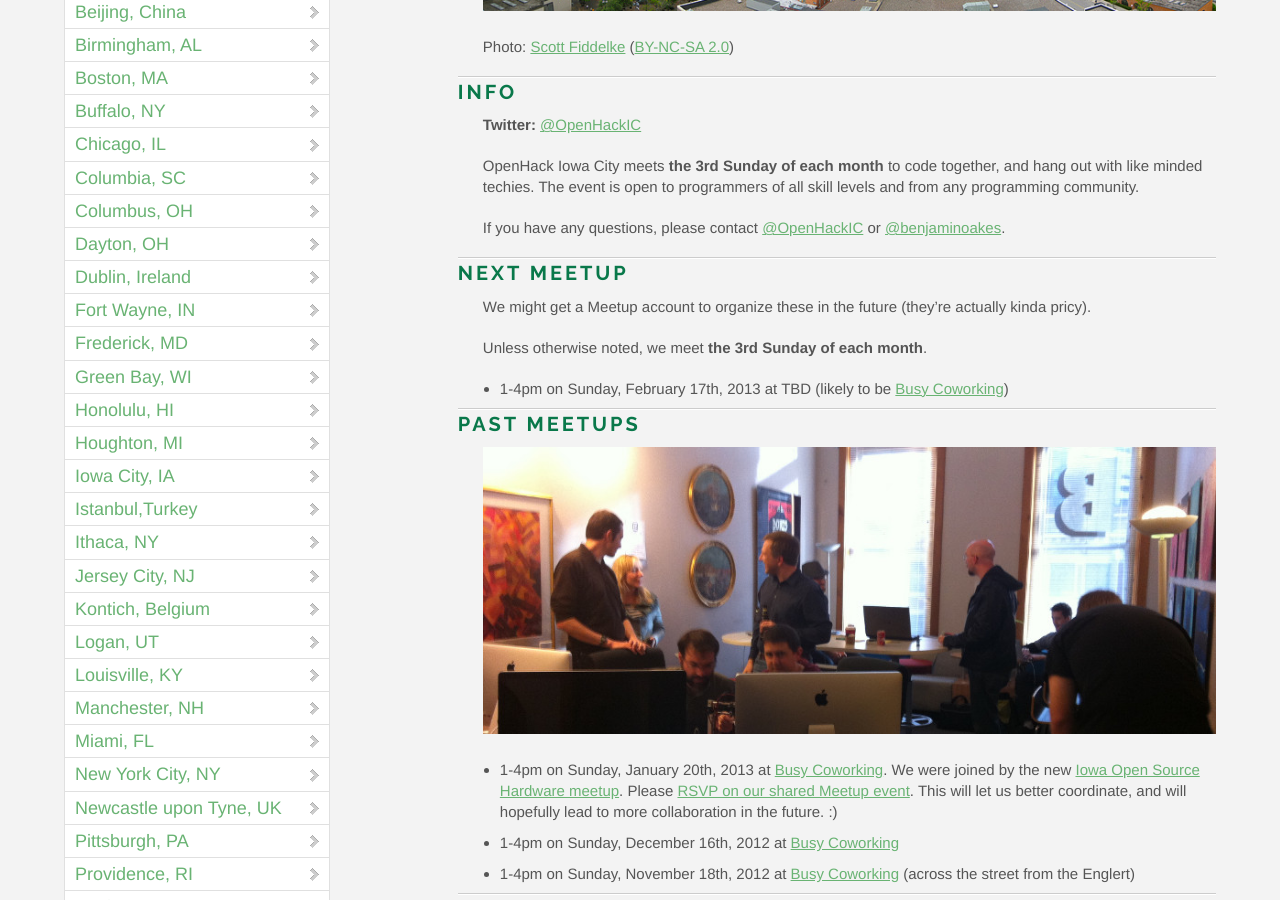
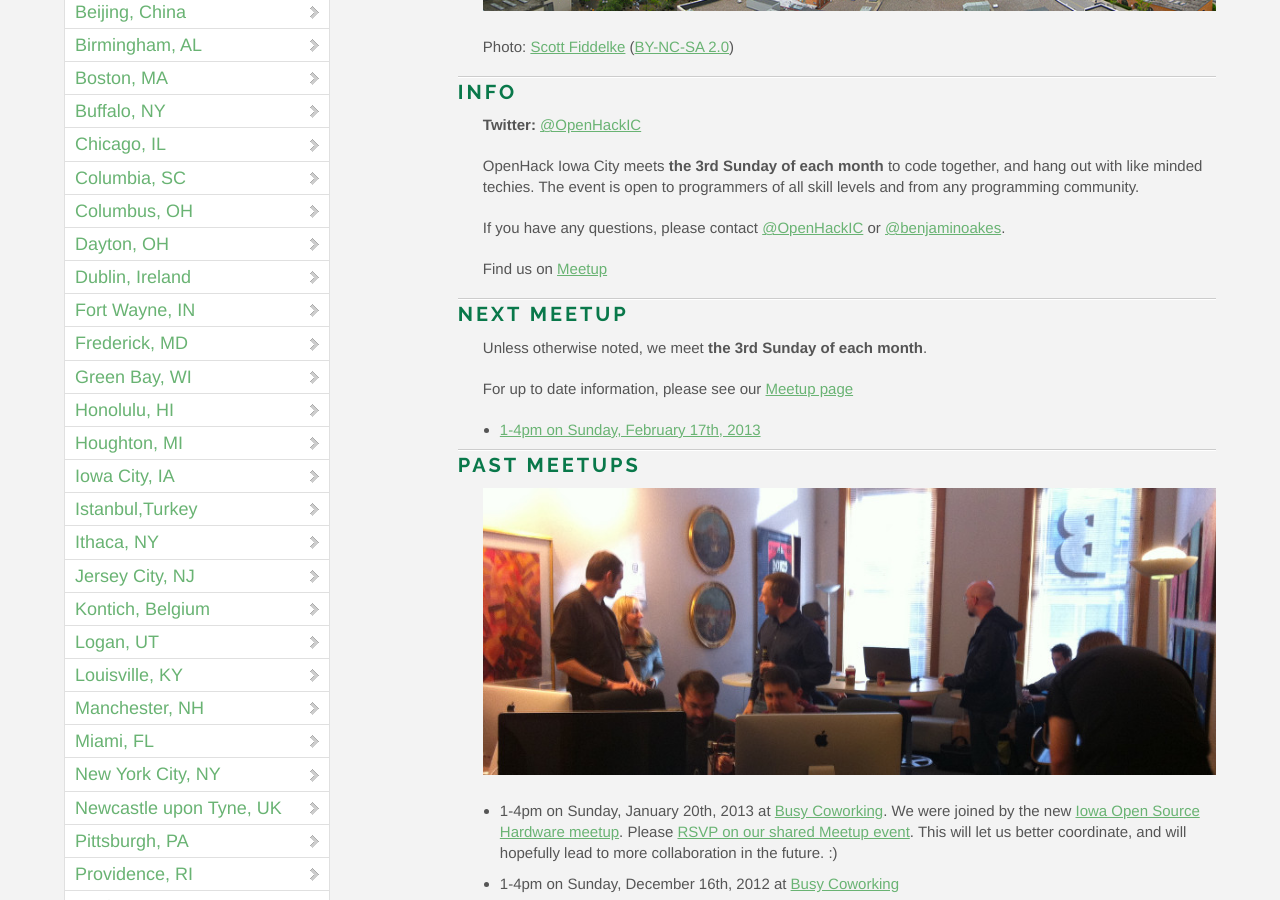
Before and after one commit to OpenHack/openhack.github.com, a Jekyll site: the page built from iowa_city/index.markdown, in a window 1280 px wide and 900 px high, scrolled down 353 px. Built offline with Jekyll 4.4.1, drawn with Linux system fonts in a browser that asks for light colours; nearby versions of some CDN libraries; Markdown is read by kramdown in place of the engine named in the settings; comment, search, counter and statistics services are not loaded.

Commit message:
Add Meetup links

```diff
--- a/iowa_city/index.markdown
+++ b/iowa_city/index.markdown
@@ -17,13 +17,15 @@ OpenHack Iowa City meets **the 3rd Sunday of each month** to code together, and
 
 If you have any questions, please contact [@OpenHackIC](http://twitter.com/OpenHackIC) or [@benjaminoakes](http://twitter.com/benjaminoakes).
 
+Find us on [Meetup](http://www.meetup.com/Iowa-Open-Source-Hardware-meetup/)
+
 ### Next meetup
-
-We might get a Meetup account to organize these in the future (they're actually kinda pricy).
 
 Unless otherwise noted, we meet **the 3rd Sunday of each month**.
 
-* 1-4pm on Sunday, February 17th, 2013 at TBD (likely to be [Busy Coworking](http://busycoworking.com/))
+For up to date information, please see our [Meetup page](http://www.meetup.com/Iowa-Open-Source-Hardware-meetup/)
+
+* [1-4pm on Sunday, February 17th, 2013](http://www.meetup.com/Iowa-Open-Source-Hardware-meetup/events/104333422/)
 
 ### Past meetups
 
```
